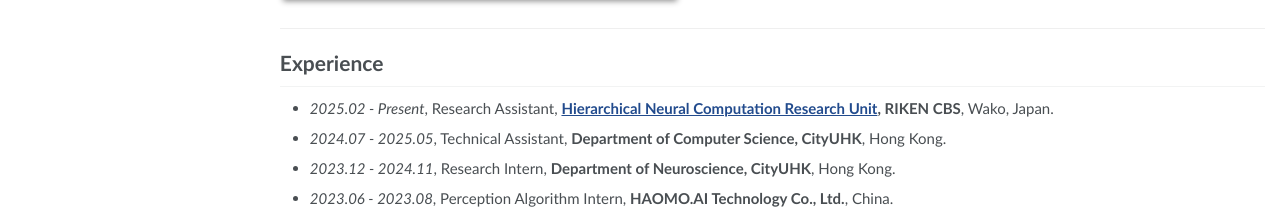
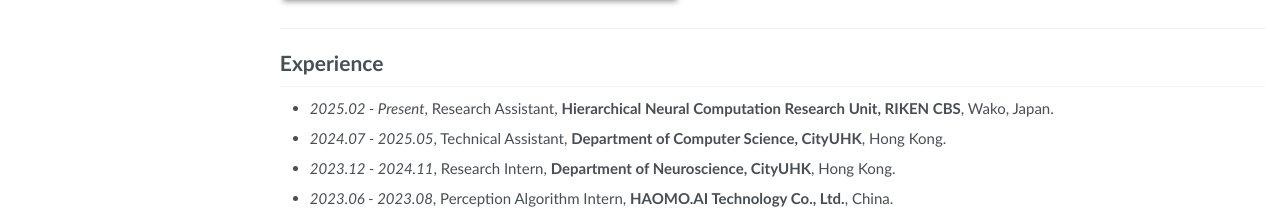
Before and after one commit to zihanliu987/zihanliu987.github.io, a Jekyll site: the page built from _pages/about.md, in a window 1280 px wide and 1024 px high. Shown: the part 799-1021 px from the top of the window. Built offline with Jekyll 4.4.1, drawn with Linux system fonts in a browser that asks for light colours; some web fonts are replaced; part of the change alters nothing that is shown.

Commit message:
Remove lab link from experience section
Co-authored-by: Cursor <cursoragent@cursor.com>

```diff
--- a/_pages/about.md
+++ b/_pages/about.md
@@ -46,7 +46,7 @@ My research interests lie in **computational neuroscience**. Specifically, I am
 
 # Experience
 
-- *2025.02 - Present*, Research Assistant, **[Hierarchical Neural Computation Research Unit](https://cbs.riken.jp/en/faculty/t.asabuki/), RIKEN CBS**, Wako, Japan.
+- *2025.02 - Present*, Research Assistant, **Hierarchical Neural Computation Research Unit, RIKEN CBS**, Wako, Japan.
 - *2024.07 - 2025.05*, Technical Assistant, **Department of Computer Science, CityUHK**, Hong Kong.
 - *2023.12 - 2024.11*, Research Intern, **Department of Neuroscience, CityUHK**, Hong Kong.
 - *2023.06 - 2023.08*, Perception Algorithm Intern, **HAOMO.AI Technology Co., Ltd.**, China.
```
